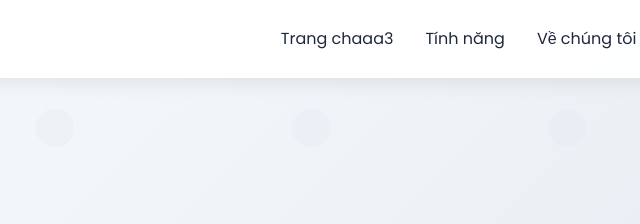
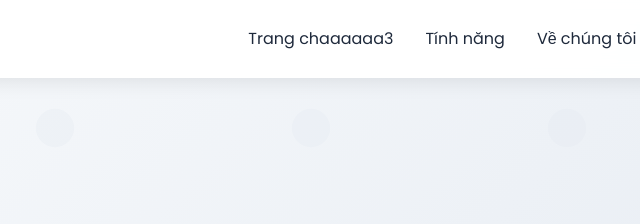
Before and after one commit to tungcpl96/webtest, a website: page index.html in a window 1280 px wide. Shown: the top 224 px of the page, 329-969 px from the left. Drawn offline with Linux system fonts and the light colour scheme.

Commit message:
update new web

```diff
--- a/index.html
+++ b/index.html
@@ -18,7 +18,7 @@
                 <h2>TechPro</h2>
             </div>
             <ul class="nav-menu">
-                <li><a href="#home">Trang chaaa3</a></li>
+                <li><a href="#home">Trang chaaaaaa3</a></li>
                 <li><a href="#features">Tính năng</a></li>
                 <li><a href="#about">Về chúng tôi</a></li>
                 <li><a href="#pricing">Giá cả</a></li>
```
